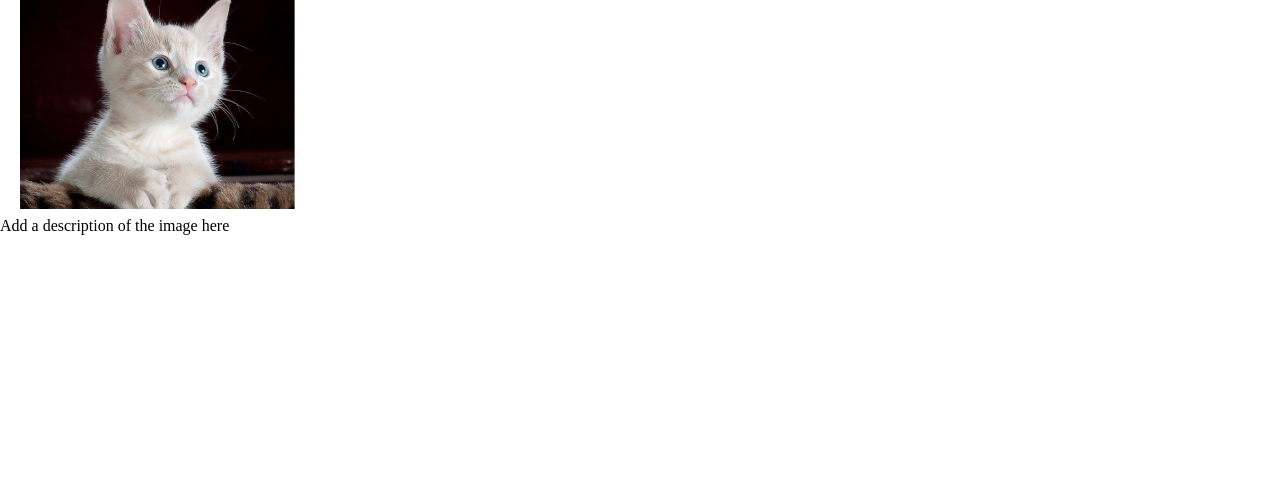
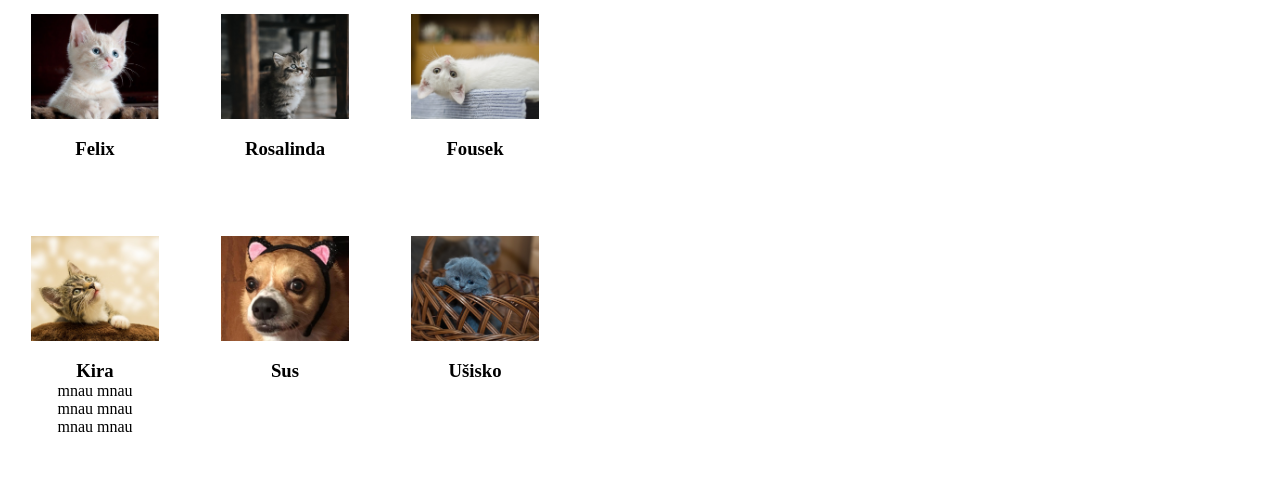
Before and after one commit to klaris156/07web, a plain HTML site: page index.html in a window 1280 px wide. Shown: the part 457-939 px from the top of the page. Before the commit the page ends 800 px from the top, so only its background shows below. Drawn offline with Linux system fonts and the light colour scheme.

Commit message:
commit fotky

```diff
--- a/index.html
+++ b/index.html
@@ -25,16 +25,41 @@
 
     <div class="mazlicci">
         <h2>Prohlédněte si naše mazlíčky</h2>
+<section class="prvni">
+<div class="gallery">
+        <img src="images/kocka1.png" alt="kocka1" width="276" height="225">
+      <div class="desc"><h3>Felix</h3></div>
+</div>
 
 <div class="gallery">
-    <a target="#" href="images/kocka1.png">
-        <img src="images/kocka1.png" alt="kocka1" width="276" height="225">
-      </a>
-      <div class="desc">Add a description of the image here</div>
+    <img src="images/kocka2.png" alt="kocka2" width="276" height="225">
+  <div class="desc"><h3>Rosalinda</h3></div>
 </div>
 
+<div class="gallery">
+    <img src="images/kocka3.png" alt="kocka3" width="276" height="225">
+  <div class="desc"><h3>Fousek</h3></div>
+</div>
+</section>
 
+<section class="druhy">
+<div class="gallery">
+    <img src="images/kocka4.png" alt="kocka4" width="276" height="225">
+  <div class="desc"><h3>Kira</h3>
+  <p>mnau mnau mnau mnau mnau mnau</p></div>
+</div>
 
+<div class="gallery">
+  <img src="images/kocka5.png" alt="kocka4" width="276" height="225">
+<div class="desc"><h3>Sus</h3></div>
+</div>
+
+<div class="gallery">
+  <img src="images/kocka6.png" alt="kocka4" width="276" height="225">
+<div class="desc"><h3>Ušisko</h3></div>
+</div>
+
+</section>
     </div>
 
 
--- a/style.css
+++ b/style.css
@@ -61,3 +61,25 @@ h2 {
     color: #E87774;
     font-size: 36px;
 }
+
+div.gallery {
+    margin: 5px;
+
+    width: 180px;
+    padding: 2%;
+  }
+
+  div.gallery img {
+    width: 100%;
+    height: auto;
+  }
+
+  div.desc {
+    padding: 15px;
+    text-align: center;
+  }
+
+  .prvni, .druhy {
+    display: flex;
+  flex-direction: row;
+  }
```
